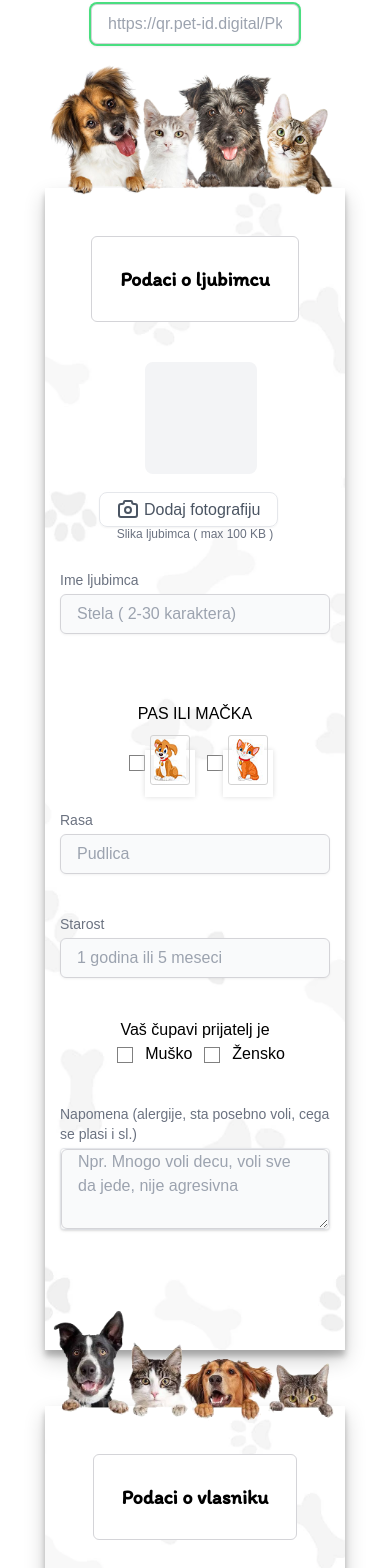
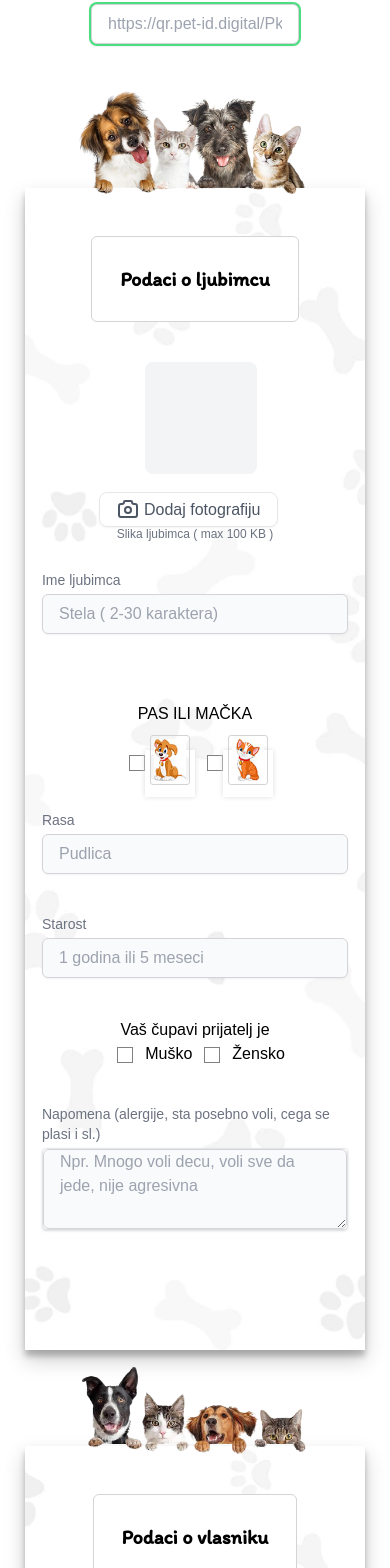
Before and after one commit to alexdevranger/pet-id.rs, a React (Create React App) app: page /moj-ljubimac in a window 390 px wide. Shown: the part 422-1990 px from the top of the page. Built offline with nearby package versions, Linux system fonts and the light colour scheme.

Commit message:
change format font

```diff
--- a/src/App.css
+++ b/src/App.css
@@ -1,8 +1,20 @@
-@import url('https://fonts.googleapis.com/css2?family=Itim&display=swap');/* @font-face {
+@import url('https://fonts.googleapis.com/css2?family=Itim&display=swap');
+@font-face {
   font-family: "Indie";
+  font-style: normal;
+  font-weight: 400;
+  font-display: swap;
   src: local("IndieFlower-Regular"),
     url("./fonts/IndieFlower-Regular.ttf") format("truetype");
-} */
+}
+ @font-face {
+  font-family: "Itim-Regular";
+  font-style: normal;
+  font-weight: 400;
+  font-display: swap;
+  src: local("Itim-Regular"),
+    url("./fonts/Itim-Regular.ttf") format("truetype");
+}
 * {
   -webkit-locale: auto;
   white-space: normal;
@@ -15,7 +27,10 @@
 }
 
 h1, h2 {
-  font-family: 'Itim', "Segoe UI", "Helvetica Neue", Arial, "Noto Sans", sans-serif, "Apple Color Emoji", "Segoe UI Emoji", "Segoe UI Symbol", "Noto Color Emoji";
+  font-family: 'Itim', "Itim-Regular", "Indie";
+  font-style: normal;
+  font-weight: 400;
+  font-display: swap;
 }
 p {
     font-size: 20px;
--- a/src/components/MojLjubimac.js
+++ b/src/components/MojLjubimac.js
@@ -207,7 +207,7 @@ const MojLjubimac = () => {
 
             <div className="flex flex-col items-center lg:flex-row justify-center lg:justify-evenly mt-12 min-[450px]:pt-12 md:mt-0 md:pt-64 px-4 lg:pt-12 xl:pt-24">
               <div
-                className="bs w-[300px] min-[450px]:w-[430px] sm:w-[600px] lg:w-[350px] xl:w-[550px] mt-14 pb-20 flex flex-col relative"
+                className="bs w-[95%] min-[450px]:w-[420px] min-[550px]:w-[520px] sm:w-[600px] lg:w-[350px] xl:w-[550px] mt-14 pb-20 flex flex-col relative"
                 style={{
                   backgroundImage: `url(${bg})`,
                   repeat: "no-repeat",
@@ -215,7 +215,7 @@ const MojLjubimac = () => {
                   backgroundSize: "cover",
                 }}
               >
-                <div className="md:flex md:justify-center w-full absolute top-[-125px] min-[450px]:top-[-180px] sm:top-[-244px] md:top-[-247px] lg:top-[-145px] xl:top-[-223px]">
+                {/* <div className="md:flex md:justify-center w-full absolute top-[-125px] min-[450px]:top-[-180px] sm:top-[-244px] md:top-[-247px] lg:top-[-145px] xl:top-[-223px]">
                   <LazyLoadImage
                     effect="blur"
                     src={s7}
@@ -224,10 +224,20 @@ const MojLjubimac = () => {
                     decoding="async"
                     alt="s7"
                   />
-                </div>
+                </div> */}
                 {/* PODACI O LJUBIMCU */}
                 <div className="w-full mt-2 flex justify-around">
-                  <div className="items-center flex flex-col w-[240px] min-[450px]:w-[350px] sm:w-[350px] lg:w-[300px] xl:w-[350px]">
+                  <div className="items-center flex flex-col w-[240px] min-[450px]:w-[350px] sm:w-[350px] lg:w-[300px] xl:w-[350px] relative">
+                    <div className="md:flex md:justify-center w-full md:w-full absolute top-[-107px]  min-[450px]:top-[-157px] min-[550px]:top-[-153px] sm:top-[-153px] md:top-[-153px] lg:top-[-130px] xl:top-[-153px]">
+                      <LazyLoadImage
+                        effect="blur"
+                        src={s7}
+                        className="w-full"
+                        loading="lazy"
+                        decoding="async"
+                        alt="s7"
+                      />
+                    </div>
                     <h1 className="text-xl sm:text-3xl lg:text-xl xl:text-3xl font-bold text-left mt-10 border border-zinc-300 rounded-md p-7 bg-[#fff]">
                       Podaci o ljubimcu
                     </h1>
@@ -536,7 +546,7 @@ const MojLjubimac = () => {
 
               {/* podaci 2 kolona */}
               <div
-                className="bs w-[300px] min-[450px]:w-[430px] sm:w-[600px] md:w-[600px] lg:w-[350px] xl:w-[550px] mt-14 pb-20 flex flex-col relative"
+                className="bs w-[95%] min-[450px]:w-[420px] min-[550px]:w-[520px] sm:w-[600px] lg:w-[350px] xl:w-[550px] mt-24 pb-20 flex flex-col relative sm:mt-32 md:mt-24 lg:mt-[55px]"
                 style={{
                   backgroundImage: `url(${bg})`,
                   repeat: "no-repeat",
@@ -545,7 +555,7 @@ const MojLjubimac = () => {
                 }}
               >
                 {/* Podaci o vlasniku */}
-                <div className="md:flex md:justify-center w-full absolute top-[-120px] min-[450px]:top-[-165px] sm:top-[-244px] md:top-[-247px] lg:top-[-145px] xl:top-[-223px]">
+                {/* <div className="md:flex md:justify-center w-full absolute top-[-120px] min-[450px]:top-[-165px] sm:top-[-244px] md:top-[-247px] lg:top-[-145px] xl:top-[-223px]">
                   <LazyLoadImage
                     effect="blur"
                     src={s6}
@@ -554,9 +564,19 @@ const MojLjubimac = () => {
                     decoding="async"
                     alt="s6"
                   />
-                </div>
+                </div> */}
                 <div className="w-full mt-2 flex justify-around">
-                  <div className="items-center flex flex-col w-[240px] min-[450px]:w-[350px] sm:w-[350px] md:w-[500px] lg:w-[300px] xl:w-[350px]">
+                  <div className="items-center flex flex-col w-[240px] min-[450px]:w-[350px] sm:w-[350px] md:w-[500px] lg:w-[300px] xl:w-[350px] relative">
+                    <div className="md:flex md:justify-center w-full md:w-full absolute top-[-107px]  min-[450px]:top-[-157px] min-[550px]:top-[-153px] sm:top-[-153px] md:top-[-207px] lg:top-[-130px] xl:top-[-153px]">
+                      <LazyLoadImage
+                        effect="blur"
+                        src={s6}
+                        className="w-full"
+                        loading="lazy"
+                        decoding="async"
+                        alt="s6"
+                      />
+                    </div>
                     <h1 className="text-xl sm:text-3xl lg:text-xl xl:text-3xl font-bold text-left mt-10 border border-zinc-300 rounded-md p-7 bg-[#fff]">
                       Podaci o vlasniku
                     </h1>
```
Also changed, not shown: src/fonts/Itim-Regular.ttf (added).
